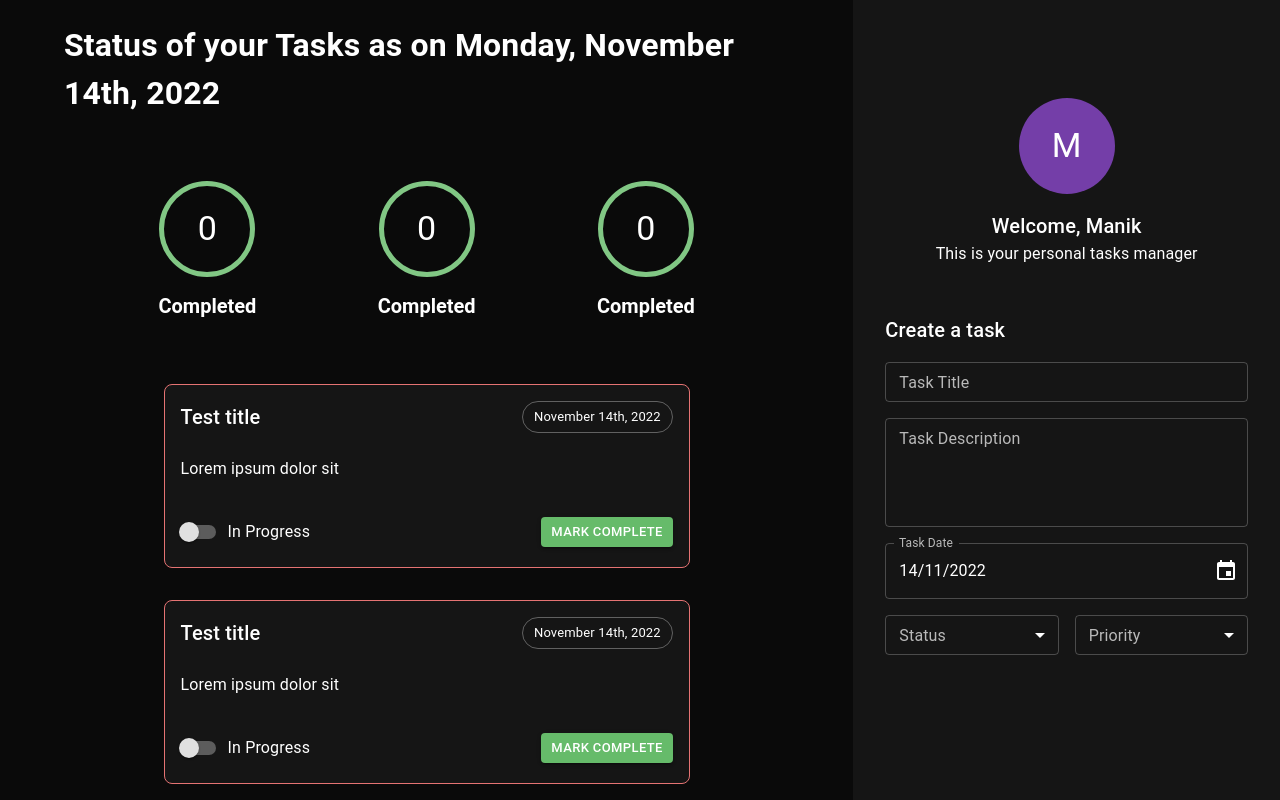
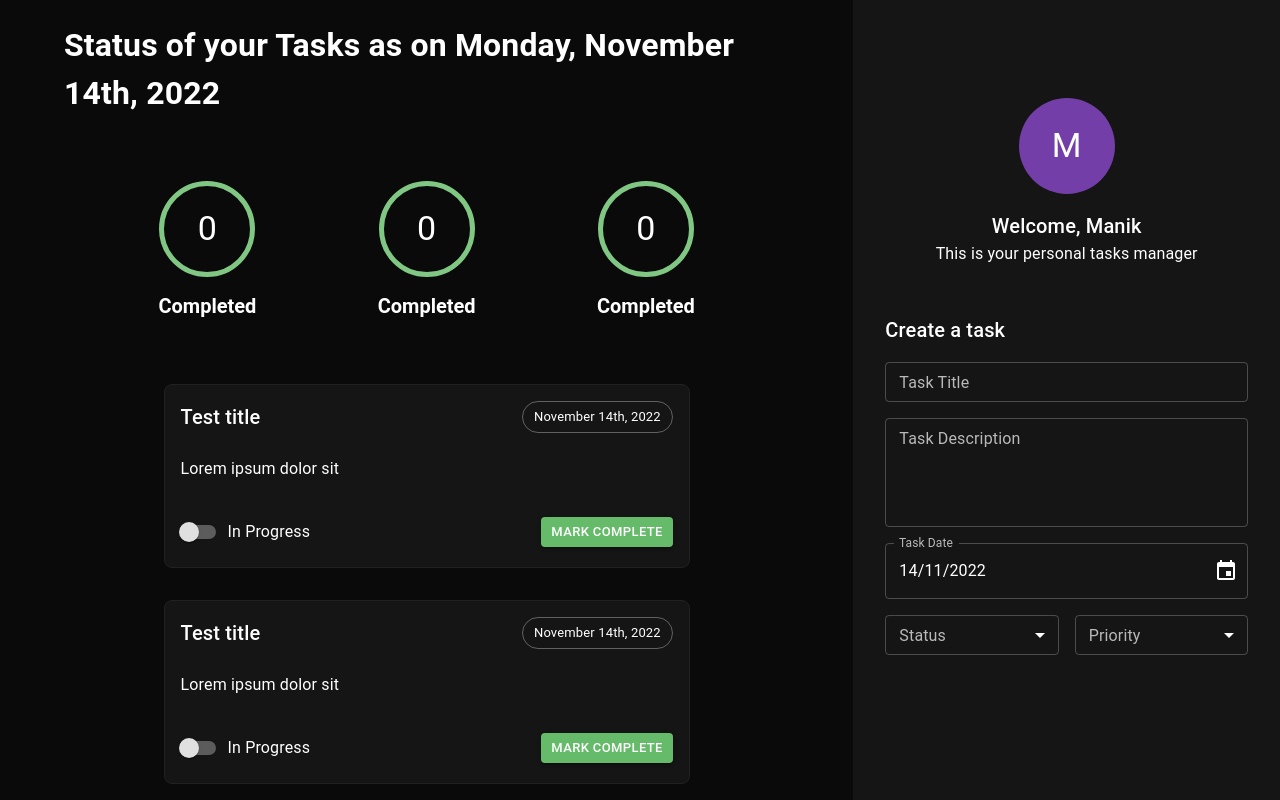
Before and after one commit to solomonakinbiyi/Tasks-Application, a React (Create React App) app: page / in a window 1280 px wide. Shown: the top 800 px of the page. Built offline with nearby package versions, Linux system fonts and the light colour scheme.

Commit message:
made task component dynamic

```diff
--- /dev/null
+++ b/src/components/task/helpers/renderPriorityBorderColor.ts
@@ -0,0 +1,13 @@
+import { Priority } from "./../../createTaskForm/enums/Priority";
+export const renderPriorityBorderColor = (priority: string): string => {
+  switch (priority) {
+    case Priority.normal:
+      return "grey.900";
+    case Priority.low:
+      return "info.light";
+    case Priority.high:
+      return "error.light";
+    default:
+      return "grey.900";
+  }
+};
--- a/src/components/task/task.tsx
+++ b/src/components/task/task.tsx
@@ -6,6 +6,8 @@ import { ITask } from "./interfaces/ITask";
 import { TaskDescription } from "./_taskDescription";
 import { TaskFooter } from "./_taskFooter";
 import { TaskHeader } from "./_taskHeader";
+import PropTypes from "prop-types";
+import { renderPriorityBorderColor } from "./helpers/renderPriorityBorderColor";
 
 export const Task: FC<ITask> = (props): ReactElement => {
   const {
@@ -30,7 +32,7 @@ export const Task: FC<ITask> = (props): ReactElement => {
         backgroundColor: "background.paper",
         borderRadius: "8px",
         border: "1px solid",
-        borderColor: "error.light",
+        borderColor: renderPriorityBorderColor(priority),
       }}
     >
       <TaskHeader title={title} date={date} />
@@ -39,3 +41,13 @@ export const Task: FC<ITask> = (props): ReactElement => {
     </Box>
   );
 };
+
+Task.propTypes = {
+  title: PropTypes.string,
+  date: PropTypes.instanceOf(Date),
+  description: PropTypes.string,
+  onStatusChange: PropTypes.func,
+  onClick: PropTypes.func,
+  priority: PropTypes.string,
+  status: PropTypes.string,
+};
```
